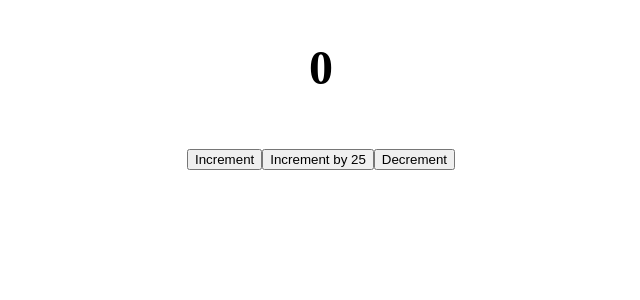
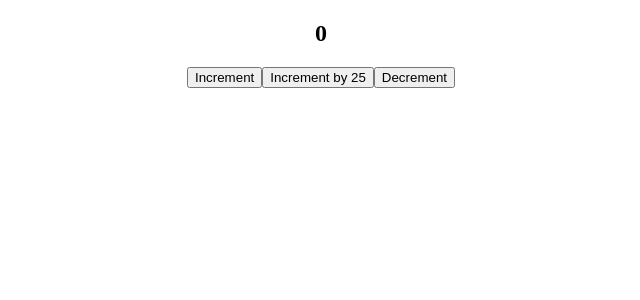
Before and after one commit to hvats16/Redux-ReduxToolkit, a React (Create React App) app: page / in a window 1280 px wide. Shown: the top 300 px of the page, without its empty margins (319-959 px from the left). Built offline with nearby package versions, Linux system fonts and the light colour scheme.

Commit message:
Completed

```diff
--- a/src/App.js
+++ b/src/App.js
@@ -1,12 +1,13 @@
+import { useSelector } from "react-redux";
 import "./App.css";
 import Home from "./Home";
 
 function App() {
+	const { c } = useSelector((state) => state.custom);
 	return (
 		<div className="App">
-			<h1>
-				<Home />
-			</h1>
+			<h2>{c}</h2>
+			<Home />
 		</div>
 	);
 }
--- a/src/Home.jsx
+++ b/src/Home.jsx
@@ -2,7 +2,6 @@ import React from "react";
 import { useDispatch, useSelector } from "react-redux";
 
 const Home = () => {
-	const { c } = useSelector((state) => state.custom);
 	const dispatch = useDispatch();
 	const addBtn = () => {
 		dispatch({
@@ -22,7 +21,6 @@ const Home = () => {
 	};
 	return (
 		<div>
-			<h2>{c}</h2>
 			<button onClick={addBtn}>Increment</button>
 			<button onClick={addBtn25}>Increment by 25</button>
 			<button onClick={subBtn}>Decrement</button>
```
